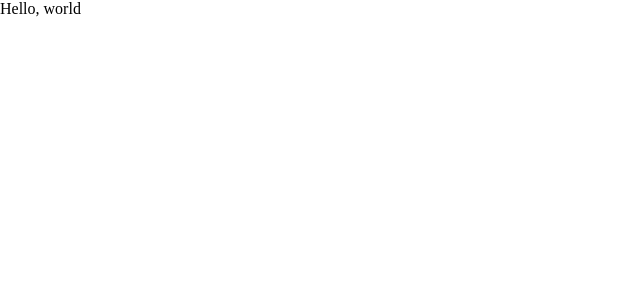
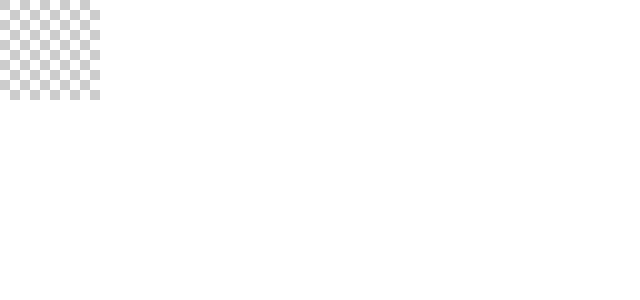
Before and after one commit to unframework/wick, a Preact app: page / in a window 1280 px wide. Shown: the top 300 px of the page, without its empty margins (0-640 px from the left). Built offline with nearby package versions, Linux system fonts and the light colour scheme.

Commit message:
Add basic SVG output

```diff
--- /dev/null
+++ b/src/components/App.tsx
@@ -0,0 +1,35 @@
+import { h, FunctionalComponent } from 'preact';
+
+export const App: FunctionalComponent = () => {
+  return (
+    <div>
+      <svg
+        width="400"
+        height="400"
+        viewBox="0 0 400 400"
+        xmlns="http://www.w3.org/2000/svg"
+      >
+        <defs>
+          <pattern
+            id="checkerboardPattern"
+            x="0"
+            y="0"
+            width="20"
+            height="20"
+            patternUnits="userSpaceOnUse"
+          >
+            <rect fill="#ccc" x="0" width="10" height="10" y="0"></rect>
+            <rect fill="#ccc" x="10" width="10" height="10" y="10"></rect>
+          </pattern>
+        </defs>
+
+        <rect
+          id="grad"
+          width="100"
+          height="100"
+          fill="url(#checkerboardPattern)"
+        />
+      </svg>
+    </div>
+  );
+};
--- a/src/index.tsx
+++ b/src/index.tsx
@@ -1,4 +1,6 @@
 import { h, render } from 'preact';
+import { App } from './components/App';
+
 import './index.scss';
 
-render(<div>Hello, world</div>, document.getElementById('app') as Element);
+render(<App />, document.getElementById('app') as Element);
```
